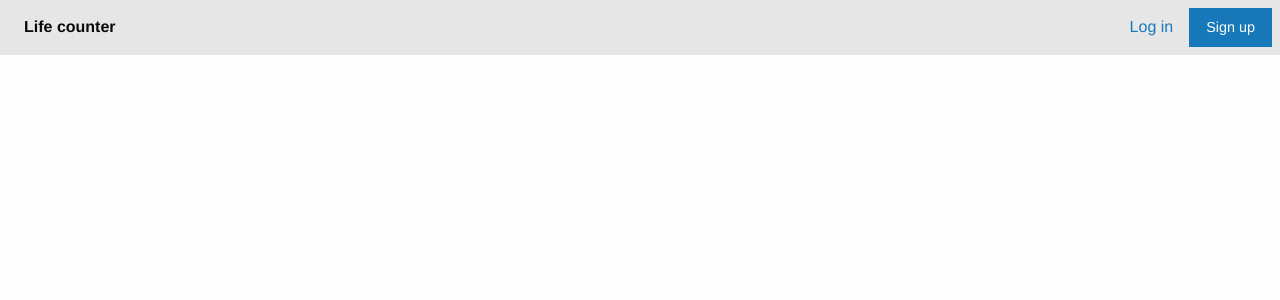
After one commit to clement-roblot/lifeCounter, a Django app: template lifeCounter/templates/base.html in a window 1280 px wide. The commit adds this page. Shown: the top 300 px of the page. Run offline with Django 3.2, Linux system fonts and the light colour scheme; the template is opened without the code that fills it, so the values that code supplies are empty; some libraries are stand-ins or nearby versions.

Commit message:
Added a top navigation bar.

```diff
--- /dev/null
+++ b/lifeCounter/templates/base.html
@@ -0,0 +1,52 @@
+<!DOCTYPE html>
+
+<html>
+    <head>
+        <title>{% block title %}Life counter{% endblock %}</title>
+
+        <link rel="stylesheet" type="text/css" href="https://cdnjs.cloudflare.com/ajax/libs/foundation/6.3.0/css/foundation.min.css">
+
+        <script src="https://cdnjs.cloudflare.com/ajax/libs/jquery/3.1.1/jquery.min.js"></script>
+        <script src="https://cdnjs.cloudflare.com/ajax/libs/foundation/6.3.0/js/foundation.js"></script>
+
+        {% block headBlock %}{% endblock %}
+    </head>
+
+    <body>
+
+      <div class="top-bar">
+        <div class="top-bar-left">
+          <ul class="dropdown menu" data-dropdown-menu>
+            <li class="menu-text">Life counter</li>
+          </ul>
+        </div>
+        <div class="top-bar-right">
+          <ul class="menu">
+            <li><a href="#">Log in</a></li>
+            <li><button type="button" class="button">Sign up</button></li>
+          </ul>
+        </div>
+      </div>
+
+      <div>
+          {% block bodyBlock %}{% endblock %}
+      </div>
+
+    </body>
+
+
+
+    <script>
+
+        $(document).ready(function() {
+
+            $(document).foundation();
+        })
+
+
+        {% block scriptBlock %}{% endblock %}
+
+    </script>
+
+
+</html>
```
Also changed, not shown: lifeCounter/templates/index.html (+5 -14 lines).
